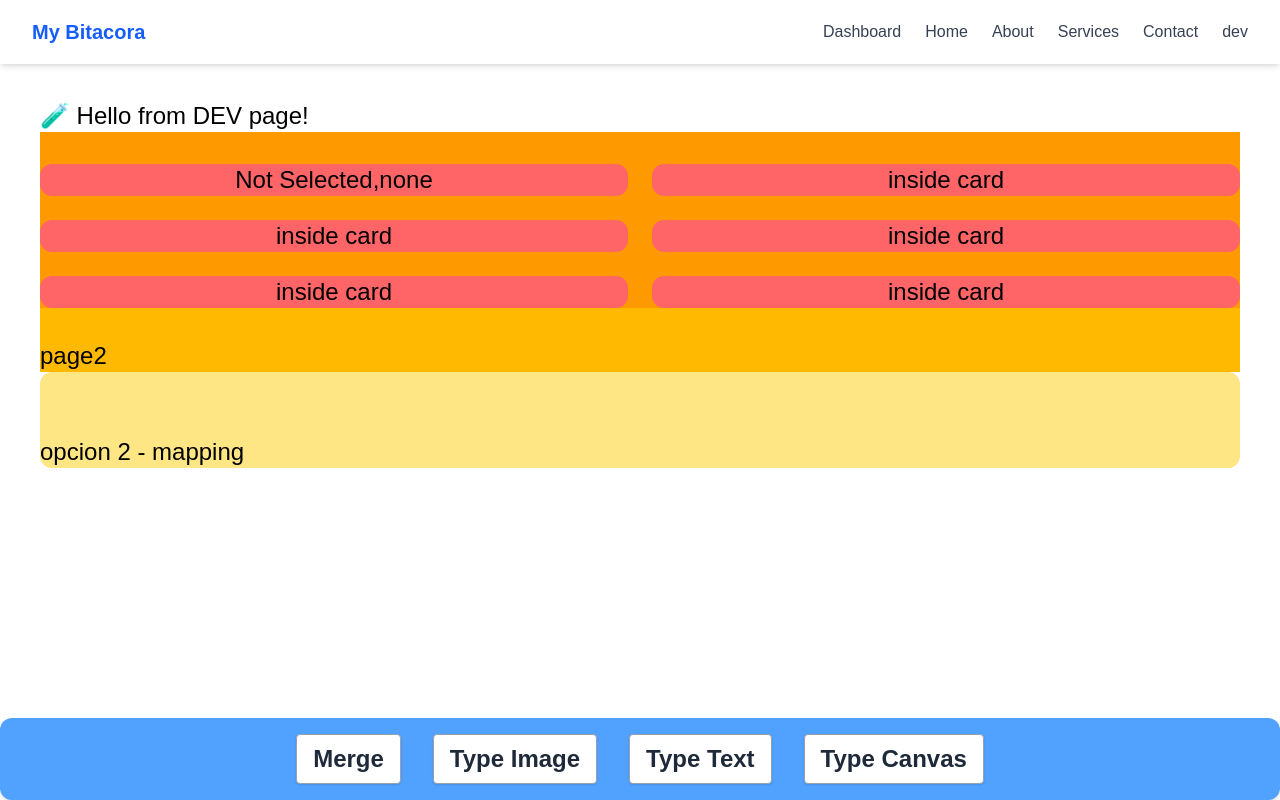
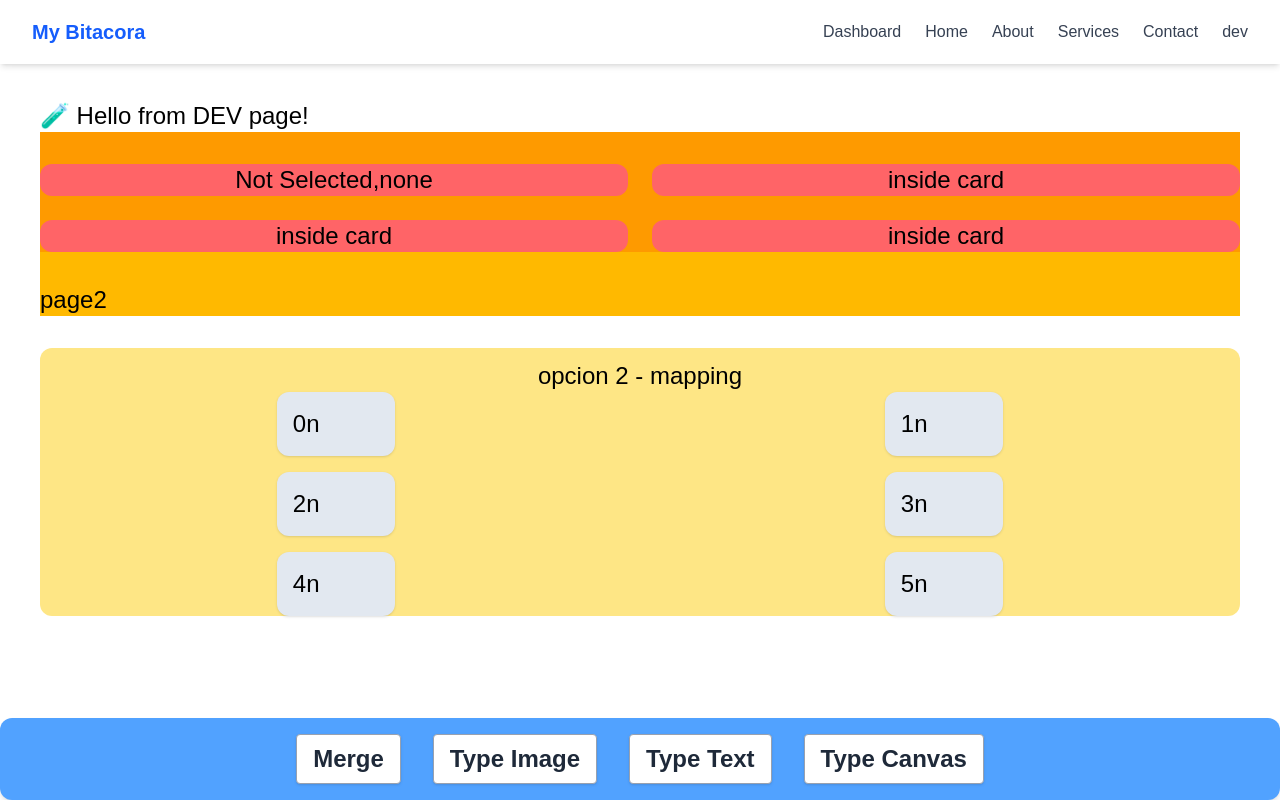
Before and after one commit to HadeOnMind/next-bitacora, a Next.js app: page /workspace/dev in a window 1280 px wide. Built offline with nearby package versions, Linux system fonts and the light colour scheme.

Commit message:
progress 30/06

```diff
--- a/app/workspace/dev/page.tsx
+++ b/app/workspace/dev/page.tsx
@@ -62,6 +62,10 @@ type: "empty" | "image" | "text";
 };
 
 
+const cells = Array.from({ length: 6 }, (_, i) => ({
+  div: i,
+  id: i,
+}));
 
 
 
@@ -89,7 +93,7 @@ type: "empty" | "image" | "text";
 
         </div>
 
-        <div className="bg-red-400 rounded-xl ">
+        <div className="bg-red-400 rounded-xl">
 
           <div className="text-center hover:bg-amber-300">
 
@@ -99,24 +103,6 @@ type: "empty" | "image" | "text";
 
         </div>
 
-        <div className="bg-red-400 rounded-xl ">
-
-          <div className="text-center hover:bg-amber-300">
-
-            inside card
-
-          </div>
-
-        </div>
-        <div className="bg-red-400 rounded-xl ">
-
-          <div className="text-center hover:bg-amber-300">
-
-            inside card
-
-          </div>
-
-        </div>
         <div className="bg-red-400 rounded-xl ">
 
           <div className="text-center hover:bg-amber-300">
@@ -147,10 +133,22 @@ page2
       </div>
 
 
-      <div className='pt-16 bg-amber-200 rounded-xl'>
-        opcion 2 - mapping
+      <div className='pt-3 bg-amber-200 rounded-xl my-8'>
+        <div className='text-center'>opcion 2 - mapping</div>
 
-        <div>
+        <div className='grid grid-cols-2 grid-rows-3 place-items-center gap-4'>
+
+          {cells.map((cell) => (
+            <div key={cell.id} className='bg-slate-200 p-4 rounded-xl shadow w-1/5 hover:bg-slate-300' onClick={ToggleSelection}>
+              {cell.div ?? "Empty"}
+
+              {IsSelected ? 's' : 'n'}
+
+            </div>
+
+
+
+          ))}
 
         </div>
 
```
